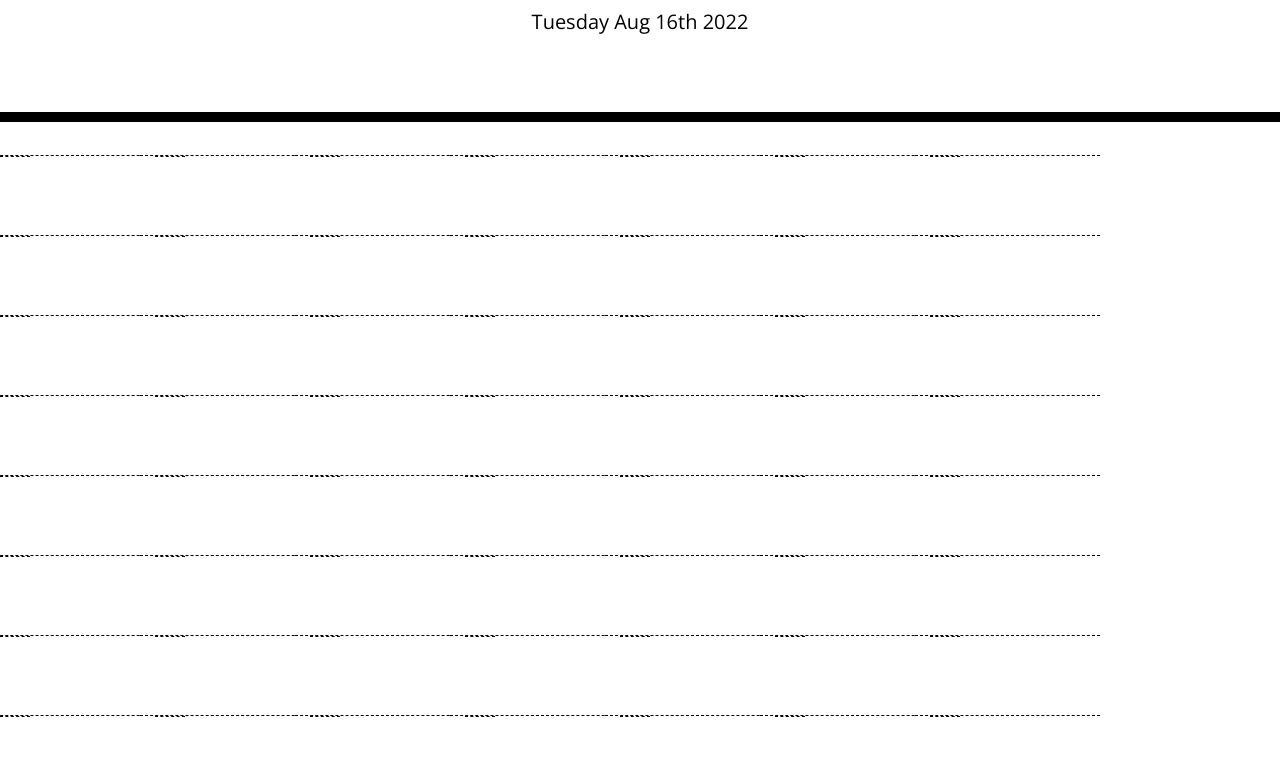
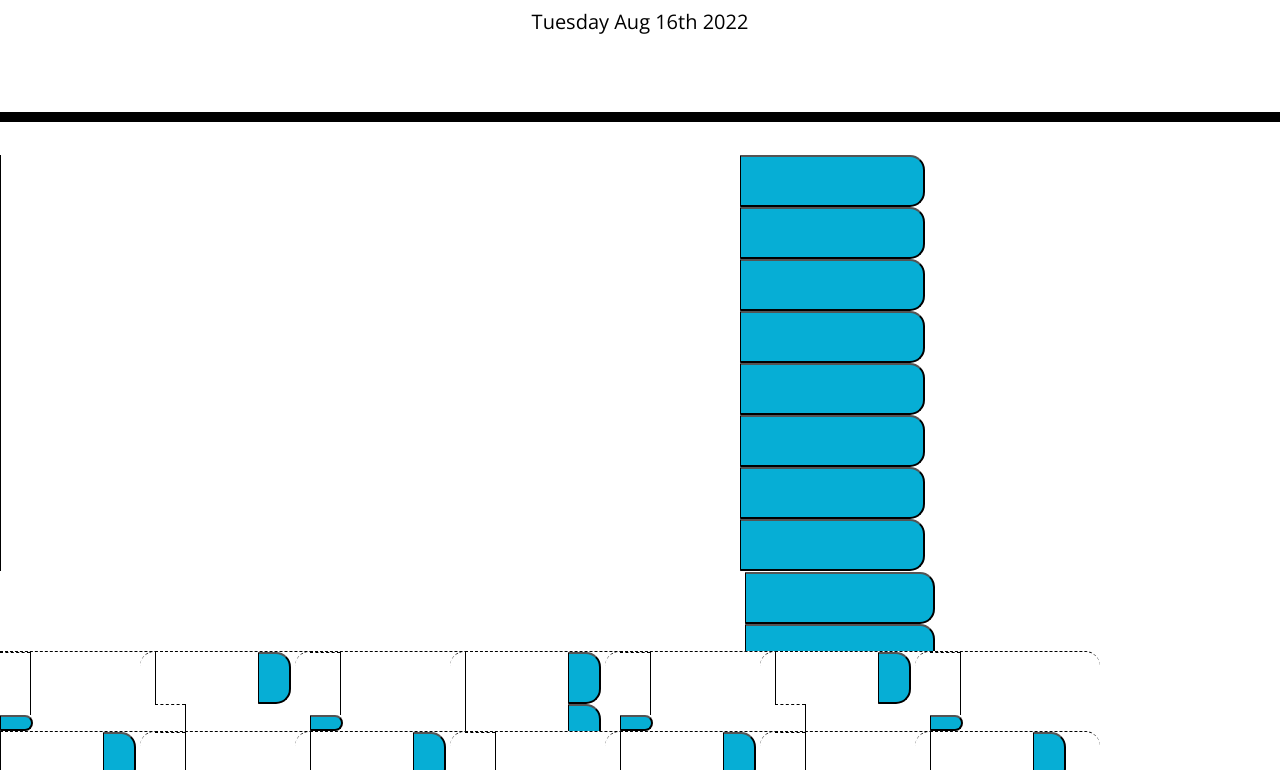
Before and after one commit to DaneCronin/Workday-Scheduler, a plain HTML site: page index.html in a window 1280 px wide. Shown: the part 182-952 px from the top of the page. Drawn offline with nearby package versions, Linux system fonts and the light colour scheme.

Commit message:
added row-id to div within div of container class in index.html

```diff
--- a/assets/js/script.js
+++ b/assets/js/script.js
@@ -65,19 +65,29 @@ $(timeBlock).each(function (i) {
     //variable for a new row to store each timeBlock
     var row = $("div");
     if (i < $(timeBlock).length) {
-        row
-        .addClass("row")
+        row.addClass("row time-block")
         $(".container").append(row);
     }
     i++
 
     // Label the hour blocks and create class for hour blocks.  Append to the rows
 var timeColumn = $("<div>");
-timeColumn.addClass("col-2 hour");
+timeColumn.addClass("col-sm-2 hour");
 
 // add the time to the time blocks
 timeColumn.text(timeBlock.timeValue);
 row.append(timeColumn);
+
+// Create a column for the text/events area
+var eventBlock = $("<textarea>");
+eventBlock.addClass("description col-sm-8 textarea");
+// append the event block to the rows
+row.append(eventBlock);
+
+// create third column for a save button
+var saveBtn = $("<button>");
+saveBtn.addClass("col-sm-2 saveBtn");
+row.append(saveBtn);
 
 });
 
--- a/index.html
+++ b/index.html
@@ -38,6 +38,8 @@
      <!-- Timeblocks go here -->
     <div class="container">
 
+      <div id="row"></div>
+
 
 
     </div>
```
